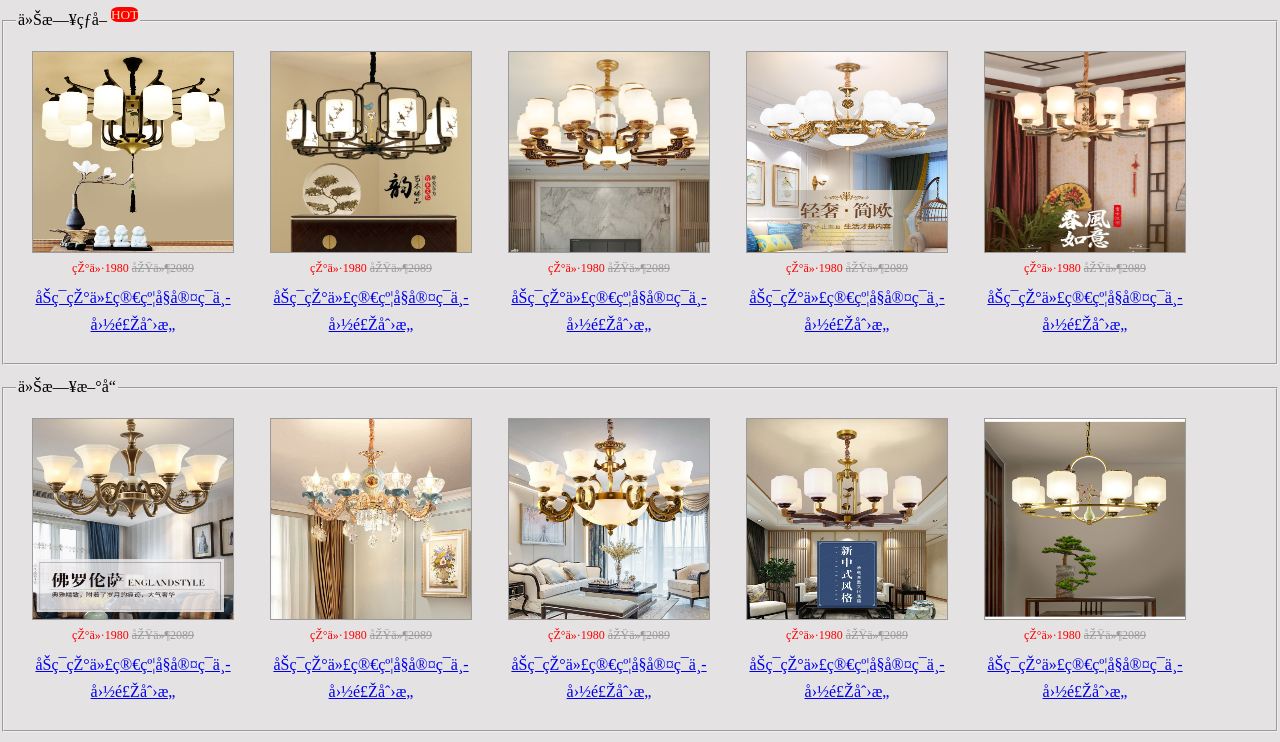
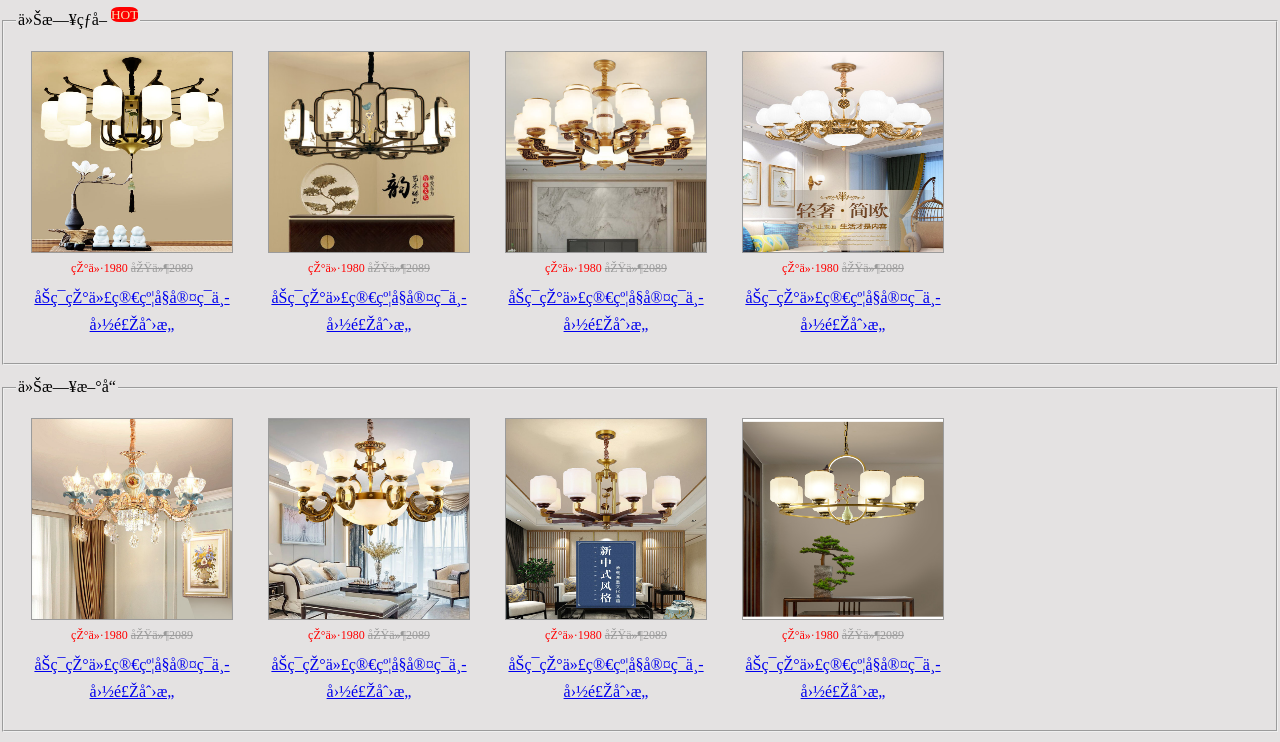
Before and after one commit to zhanghaoyu0/zhanghaoyu0.github.io, a plain HTML site: page index.html in a window 1280 px wide. Shown: the part 486-1228 px from the top of the page. Drawn offline with Linux system fonts and the light colour scheme.

Commit message:
Add files via upload

```diff
--- a/css/head.css
+++ b/css/head.css
@@ -125,7 +125,7 @@ th:hover{
        height: 200px;
        border: 1px solid rgb(155, 155, 155);
        float: left;
-       margin:10px 20px 100px 16px;
+       margin:10px 20px 100px 15px;
 
    }
    .bod a:hover{
--- a/index.html
+++ b/index.html
@@ -75,21 +75,21 @@
                     <span>现价1980 <del>原件2089</del></span>
                     <a href="./1.html "> 吊灯现代简约卧室灯中国风创意</a>
                 </div>
-                <div class="box1">
+                <!-- <div class="box1">
                     <img src="./img/hobo/6.jpg" alt="">
                     <span>现价1980 <del>原件2089</del></span>
                     <a href="./1.html "> 吊灯现代简约卧室灯中国风创意</a>
-                </div>
+                </div> -->
 
             </fieldset>
             <fieldset>
                 <legend>今日新品 </legend>
-                <div class="box1">
+                <!-- <div class="box1">
                     <img src="./img/hobo/3.jpg" alt="">
                     <span>现价1980 <del>原件2089</del></span>
                     <a href="./1.html "> 吊灯现代简约卧室灯中国风创意</a>
 
-                </div>
+                </div> -->
                 <div class="box1">
                     <img src="./img/hobo/7.jpg" alt="">
                     <span>现价1980 <del>原件2089</del></span>
```
